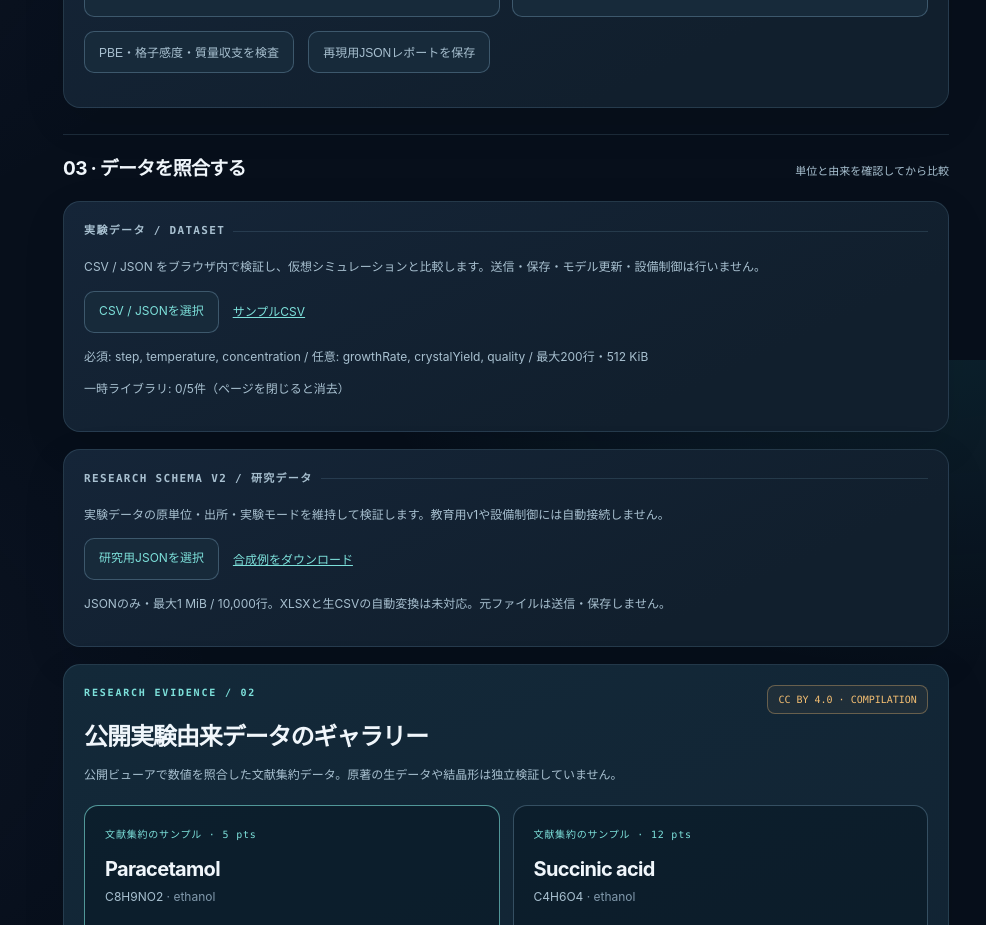
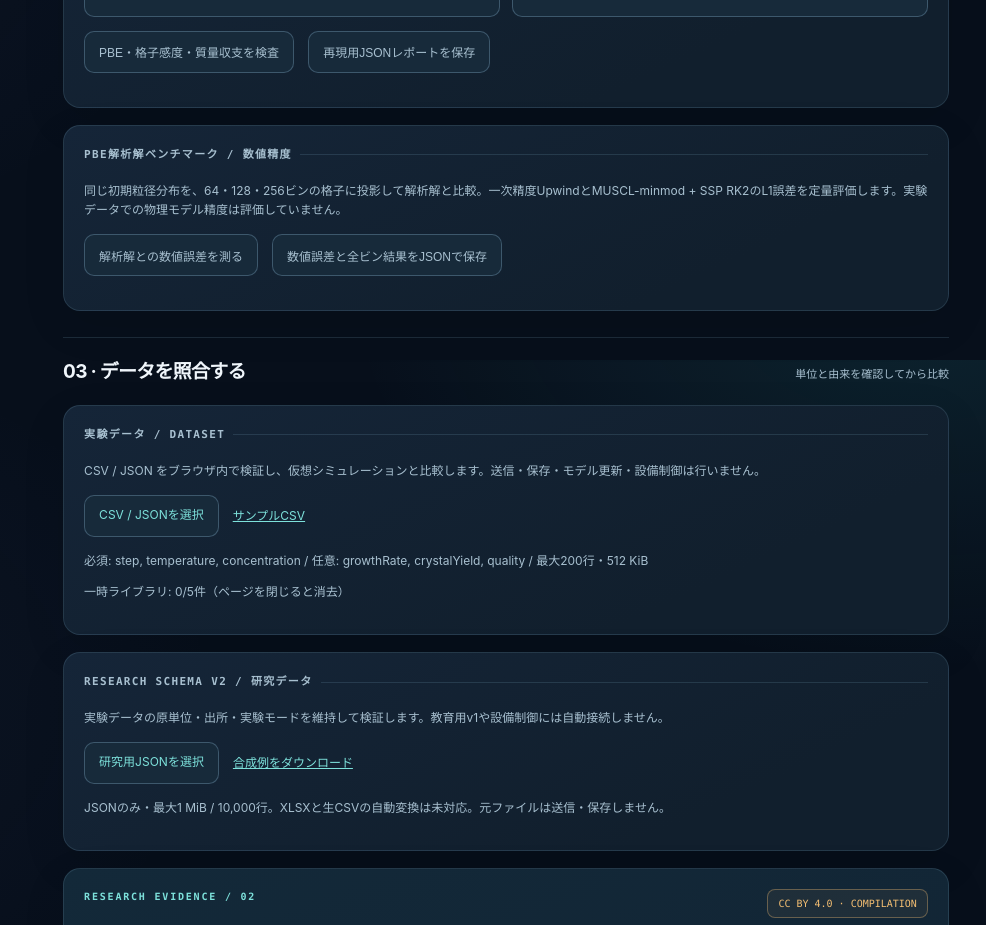
Before and after one commit to Takzin1/crystaltwinai, a Next.js app: page / in a window 1280 px wide. Shown: the part 2840-3765 px from the top of the page, without its empty margins (294-1280 px from the left). Built offline with nearby package versions, Linux system fonts and the light colour scheme.

Commit message:
ui: mount analytic PBE high-precision benchmark beside synthetic solver

```diff
--- a/src/app/page.tsx
+++ b/src/app/page.tsx
@@ -26,6 +26,7 @@ import BaselineComparisonPanel from "@/components/BaselineComparisonPanel";
 import VerificationLabPanel from "@/components/VerificationLabPanel";
 import FalsificationBenchPanel from "@/components/FalsificationBenchPanel";
 import PbeNumericalPanel from "@/components/PbeNumericalPanel";
+import PbeAccuracyPanel from "@/components/PbeAccuracyPanel";
 import SourceEvidenceGallery from "@/components/SourceEvidenceGallery";
 import EquilibriumReferencePanel from "@/components/EquilibriumReferencePanel";
 
@@ -156,6 +157,7 @@ export default function Home() {
             <VerificationLabPanel lang={lang} result={result} />
             <FalsificationBenchPanel lang={lang} input={result.input} />
             <PbeNumericalPanel lang={lang} />
+            <PbeAccuracyPanel lang={lang} />
           </div>
 
           <div id="datasets" className="workbench-section">
```
